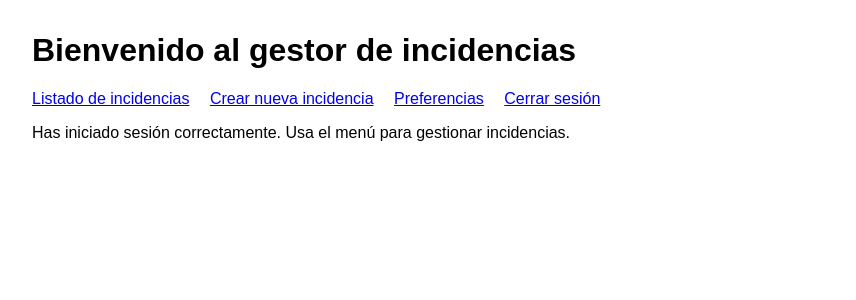
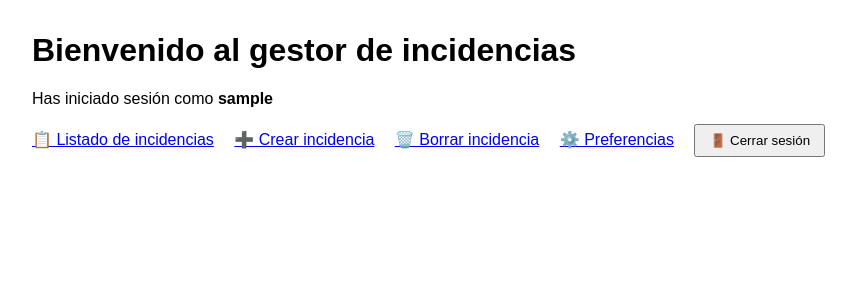
Before and after one commit to NoelBallester/proyectoIAW, a PHP site: page / in a window 1280 px wide. Shown: the top 300 px of the page, without its empty margins (0-856 px from the left). Run offline with PHP 8.4, Linux system fonts and the light colour scheme; a user stored in the database is signed in; tables that the repository leaves empty or names only in its code hold one stand-in row (values such as "Sample post").

Commit message:
Añadir cosas al indice, actualizacion de botones

```diff
--- a/public/index.php
+++ b/public/index.php
@@ -1,8 +1,15 @@
 <?php
 require_once __DIR__ . '/../app/auth.php';
-require_login(); // obliga a estar logueado
+require_login();
+
+// Si quieres mostrar el nombre del usuario:
+require_once __DIR__ . '/../app/pdo.php';
+$pdo = getPDO();
+$stmt = $pdo->prepare("SELECT username FROM users WHERE id = ?");
+$stmt->execute([$_SESSION['user_id']]);
+$user = $stmt->fetch();
+$username = $user['username'] ?? 'Usuario';
 ?>
-
 <!DOCTYPE html>
 <html lang="es">
 <head>
@@ -10,19 +17,22 @@ require_login(); // obliga a estar logueado
     <title>Panel principal</title>
     <style>
         body { font-family: Arial, sans-serif; margin: 2em; }
-        nav a { margin-right: 1em; }
+        nav a, nav form { margin-right: 1em; display:inline-block; }
+        button { padding: 0.5em 1em; }
     </style>
 </head>
 <body>
     <h1>Bienvenido al gestor de incidencias</h1>
+    <p>Has iniciado sesión como <strong><?= htmlspecialchars($username) ?></strong></p>
 
     <nav>
-        <a href="tickets_list.php">Listado de incidencias</a>
-        <a href="tickets_form.php">Crear nueva incidencia</a>
-        <a href="preferencias.php">Preferencias</a>
-        <a href="logout.php">Cerrar sesión</a>
+        <a href="lista_tickets.php">📋 Listado de incidencias</a>
+        <a href="editar_ticket.php">➕ Crear incidencia</a>
+        <a href="borrar_ticket.php">🗑️ Borrar incidencia</a>
+        <a href="preferencias.php">⚙️ Preferencias</a>
+        <form action="logout.php" method="post" style="display:inline">
+            <button type="submit">🚪 Cerrar sesión</button>
+        </form>
     </nav>
-
-    <p>Has iniciado sesión correctamente. Usa el menú para gestionar incidencias.</p>
 </body>
 </html>
```
